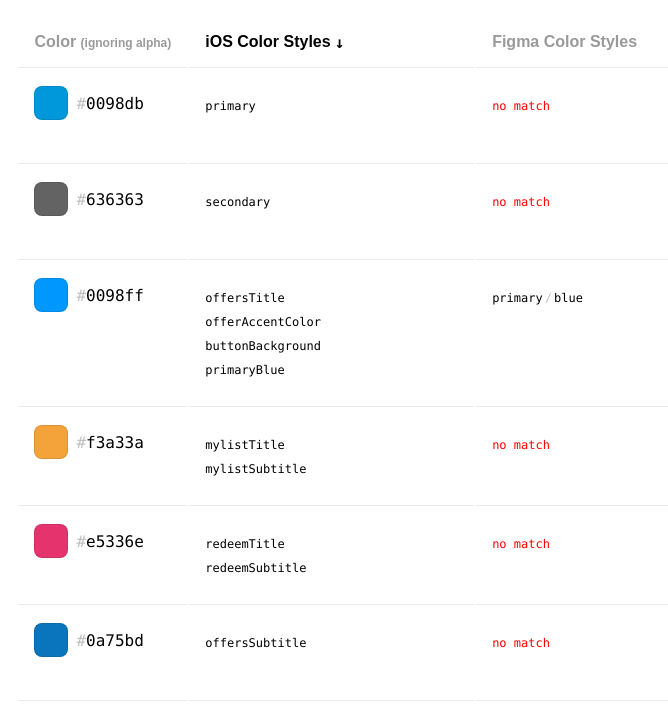
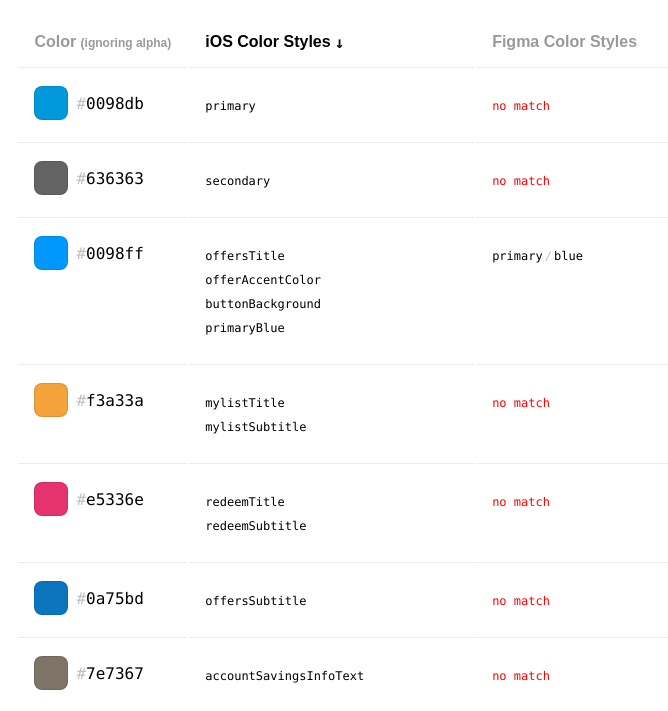
Before and after one commit to tinymachine/qt-tahoe-color-compare, a website built with Parcel: page index.html in a window 1280 px wide. Shown: the part 75-786 px from the top of the page, without its empty margins (223-891 px from the left). Built offline with nearby package versions, Linux system fonts and the light colour scheme.

Commit message:
tweak: fix extra bottom padding on each row

```diff
--- a/src/index.js
+++ b/src/index.js
@@ -64,7 +64,7 @@
 const getHexMarkup = (hex) => `
   <span class="hex-with-dot">
     ${getColorDot(hex)}
-    <span>${styleHash(hex)}</span>
+    <span class="pad-bottom">${styleHash(hex)}</span>
   </span>
 `
 
@@ -107,7 +107,7 @@
   const markup = hexSet.map(
     (hex) => `
       <tr>
-        <td class="mono">${getHexMarkup(hex)}</td>
+        <td class="mono color">${getHexMarkup(hex)}</td>
         <td class="mono small">${getMatchingColorNames({
           colorSet: iosColors,
           hex,
--- a/src/styles.css
+++ b/src/styles.css
@@ -26,9 +26,6 @@
 
 table {
   text-align: left;
-}
-
-thead {
 }
 
 th,
@@ -65,6 +62,14 @@
 td {
   padding: 1.5rem 1rem;
   line-height: 2;
+}
+
+td.color {
+  padding-bottom: 0;
+}
+
+.pad-bottom {
+  padding-bottom: 1rem;
 }
 
 .hex-with-dot {
```
